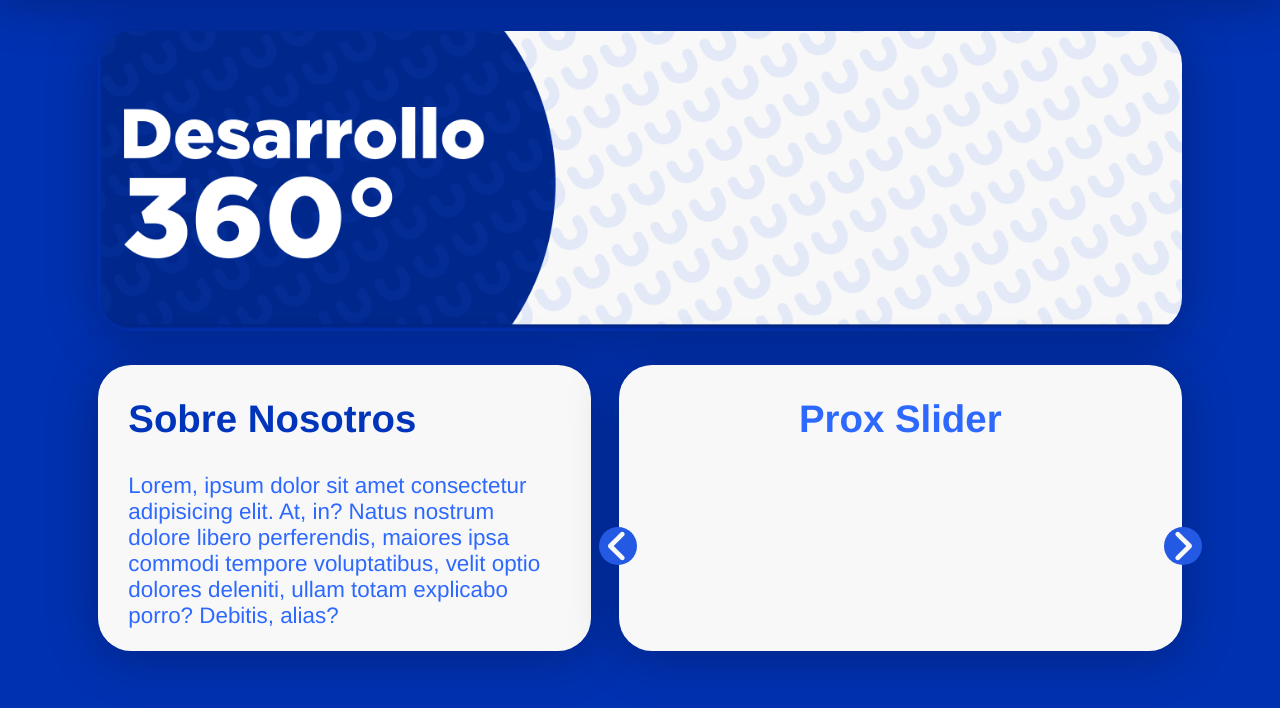
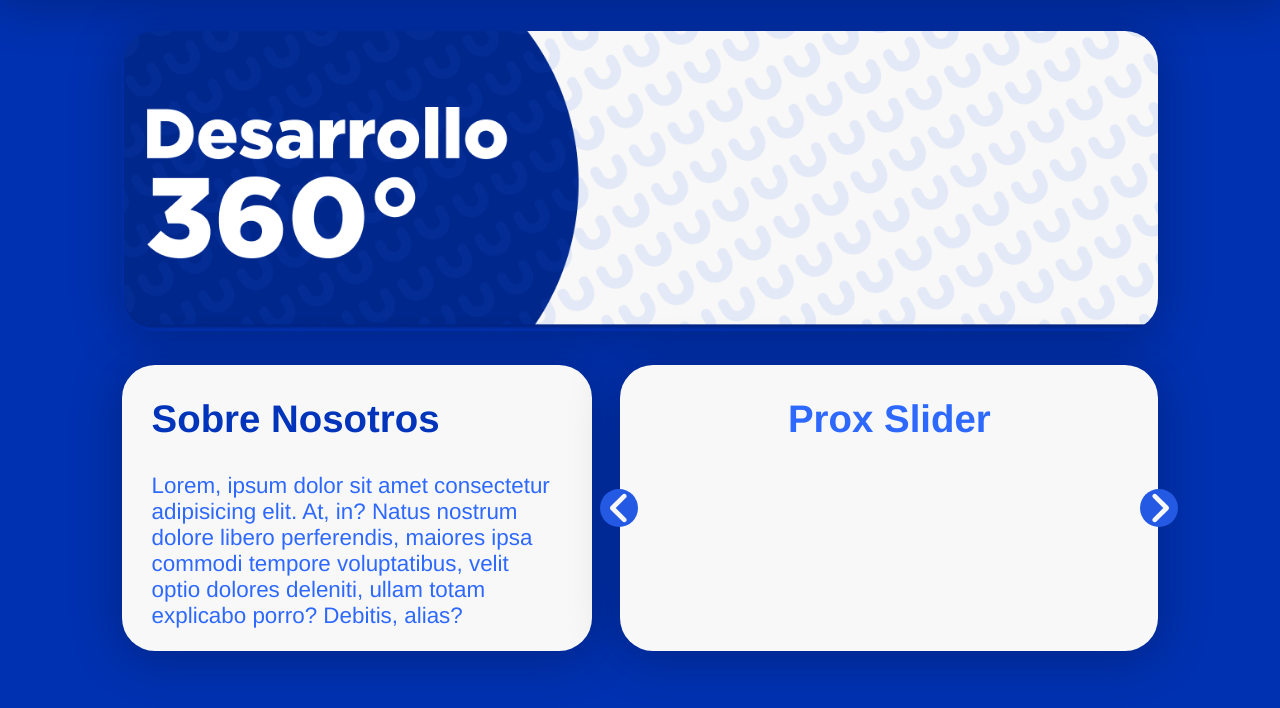
Before and after one commit to Dialtor/Uruy, a plain HTML site: page index.html in a window 1280 px wide. Shown: the part 83-791 px from the top of the page. Drawn offline with Linux system fonts and the light colour scheme.

Commit message:
Updating Css

```diff
--- a/assets/css/main.css
+++ b/assets/css/main.css
@@ -12,6 +12,12 @@
     font-weight:bold;
     font-style:normal;
 }
+
+    *{
+        scrollbar-color: var(--bg-second-color) var(--header-color);
+        scrollbar-width: thin;
+    }
+
 
 
 :root {
@@ -43,16 +49,15 @@ body {
 
 .header-contain img {
     width: 80px;
+    object-fit: cover;
 }
 
 .grid-container {
-    max-width: 92%;
+    max-width: 90%;
     margin: 0 auto;
-
 }
 
 .hero-main-container {
-    width: 98%;
     height: 300px;
     /* background-color: var(--bg-color); */
     background-image: url('../img/des360.png');
@@ -79,7 +84,6 @@ body {
     border-radius: 33px;
     box-shadow: 0px 5px 50px 1px rgba(0, 0, 0, 0.25);
     padding: 0 30px 0;
-
 }
 
 .about-info-container h2 {
@@ -104,7 +108,8 @@ body {
 .left-row {
     position: absolute;
     right: calc(100% - 18px);
-    bottom: calc(100% - 200px) ;
+    top: 50%;
+    transform: translateY(-50%);
     border-radius: 50%;
     width: 38px;
     height: 38px;
@@ -119,7 +124,8 @@ body {
 .right-row {
     position: absolute;
     left: calc(100% - 18px);
-    bottom: calc(100% - 200px) ;
+    top: 50%;
+    transform: translateY(-50%);
     border-radius: 50%;
     width: 38px;
     height: 38px;
@@ -129,7 +135,10 @@ body {
     background-position: center;
     background-repeat: no-repeat;
     background-size: contain;
+    -webkit-transition: 0.2s;
 }
+
+
 
 .about-slider h2 {
     color: var(--text);
```
